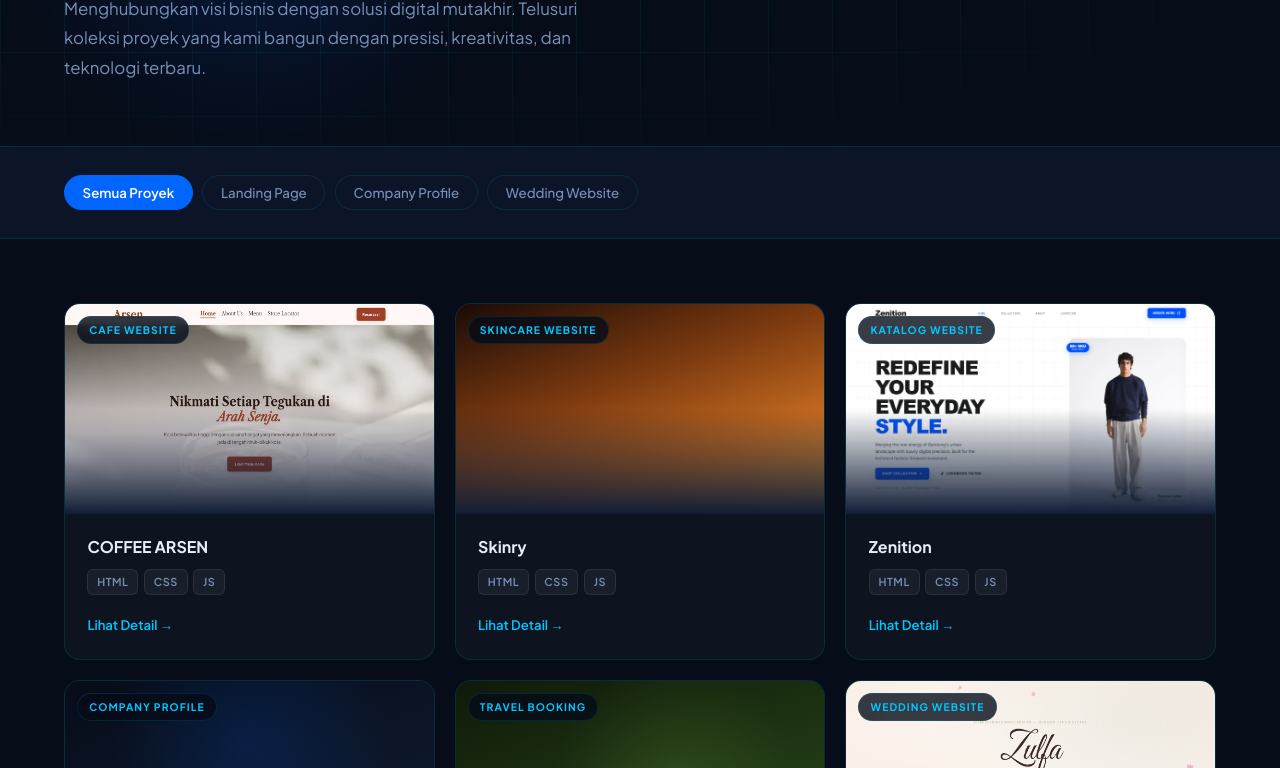
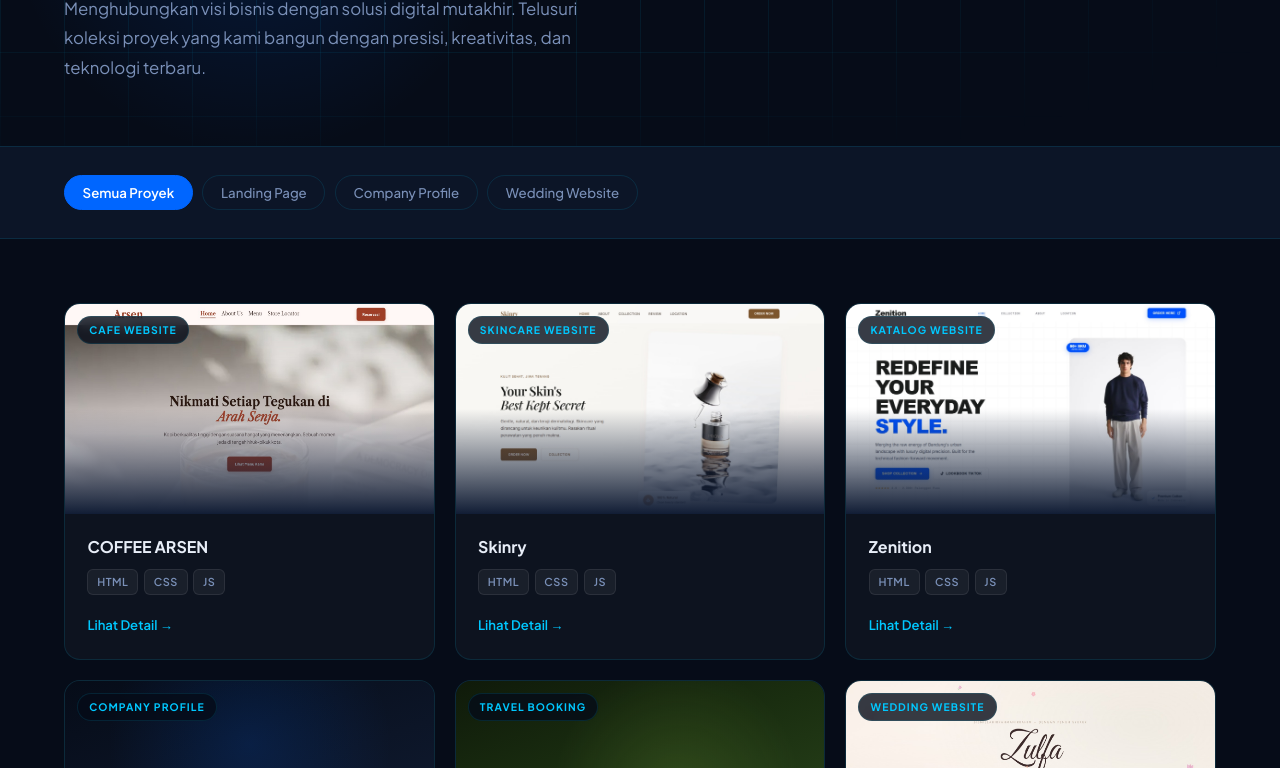
Before and after one commit to Nabil557/vyntera-labs, a plain HTML site: page portofolio.html in a window 1280 px wide. Shown: the part 332-1100 px from the top of the page. Drawn offline with Linux system fonts and the light colour scheme.

Commit message:
update porto

```diff
--- a/portofolio.html
+++ b/portofolio.html
@@ -69,7 +69,7 @@
       <div class="card-glow"></div>
       <div class="porto-thumb">
         <span class="porto-badge">SKINCARE Website</span>
-        <div class="porto-img porto-img-2"></div>
+        <img src="image/skinry.jpeg" alt="Coffee Arsen" class="porto-img">
       </div>
       <div class="porto-body">
         <h3>Skinry</h3>
```
Also changed, not shown: image/skinry.jpeg (added).
